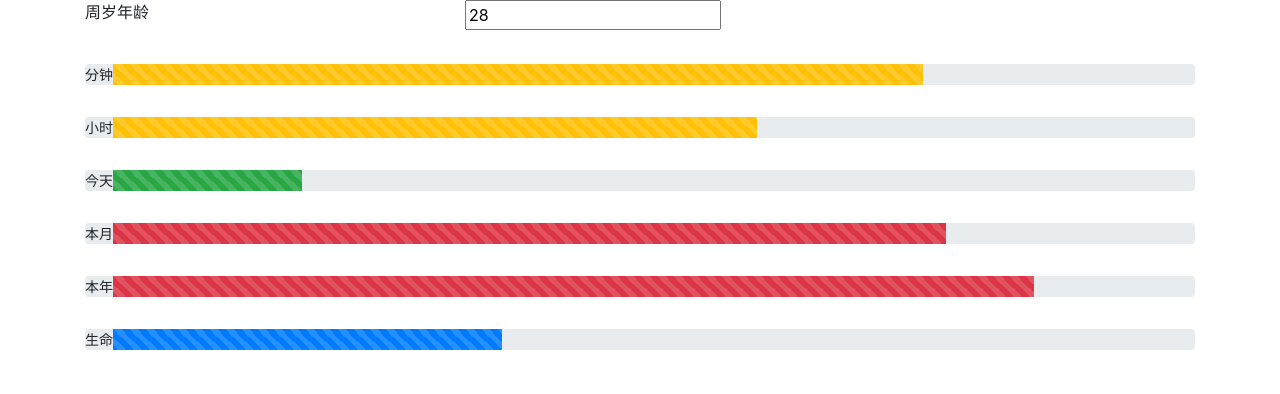
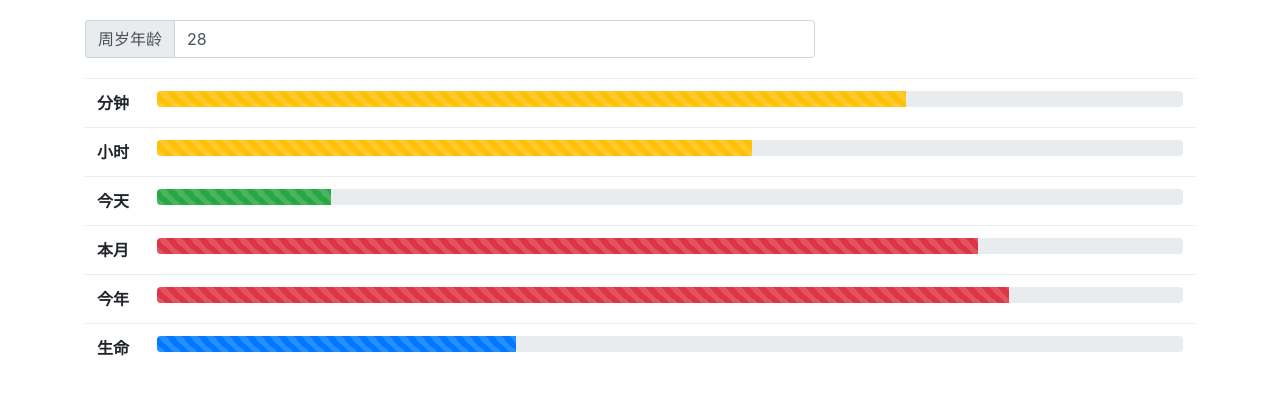
Before and after one commit to FlappyHeart/flappyheart.github.io, a plain HTML site: page life_progress/index.html in a window 1280 px wide. Drawn offline with nearby package versions, Linux system fonts and the light colour scheme.

Commit message:
适配移动浏览器

```diff
--- a/life_progress/index.html
+++ b/life_progress/index.html
@@ -2,56 +2,76 @@
 <html>
     <head>
         <meta charset="utf-8">
+        <meta name="viewport" id="viewport" content="width=device-width, initial-scale=1">
         <link rel="stylesheet" href="https://maxcdn.bootstrapcdn.com/bootstrap/4.0.0-beta.2/css/bootstrap.min.css">
 
         <title></title>
 
         <style media="screen">
-            .progress{
-                margin-top: 2rem;
-                font-size: 14px;
-                height: 100%;
-            }
         </style>
     </head>
     <body>
-        <div class="container">
+        <div class="container" style="margin-top: 20px;">
             <div class="row">
-                <label for="born" class="col-sm-4">周岁年龄</label>
-                <div class="col-sm-8">
-                    <input id="born" type="text" name="" value="28">
+                <div class="col-sm-8 input-group">
+                    <span class="input-group-addon" id="basic-addon3">周岁年龄</span>
+                    <input class="form-control" id="born" type="text" name="" value="28">
                 </div>
             </div>
 
-            <div class="progress">
-                分钟
-                <div id="minute" class="progress-bar progress-bar-striped progress-bar-animated" role="progressbar" aria-valuenow="75" aria-valuemin="0" aria-valuemax="100" style="width: 75%"></div>
-            </div>
+            <table class="table" style="margin-top: 20px;">
+              <tbody>
+                <tr>
+                  <th scope="row" style="width: 60px;">分钟</th>
+                  <td>
+                      <div class="progress">
+                          <div id="minute" class="progress-bar progress-bar-striped progress-bar-animated" role="progressbar" aria-valuenow="1" aria-valuemin="0" aria-valuemax="100" style="width: 1%"></div>
+                      </div>
+                  </td>
+                </tr>
+                <tr>
+                    <th scope="row" style="width: 60px;">小时</th>
+                    <td>
+                        <div class="progress">
+                            <div id="hour" class="progress-bar progress-bar-striped progress-bar-animated" role="progressbar" aria-valuenow="1" aria-valuemin="0" aria-valuemax="100" style="width: 1%"></div>
+                        </div>
+                    </td>
+                </tr>
+                <tr>
+                    <th scope="row" style="width: 60px;">今天</th>
+                    <td>
+                        <div class="progress">
+                            <div id="day" class="progress-bar progress-bar-striped progress-bar-animated" role="progressbar" aria-valuenow="1" aria-valuemin="0" aria-valuemax="100" style="width: 1%"></div>
+                        </div>
+                    </td>
+                </tr>
+                <tr>
+                    <th scope="row" style="width: 60px;">本月</th>
+                    <td>
+                        <div class="progress">
+                            <div id="month" class="progress-bar progress-bar-striped progress-bar-animated" role="progressbar" aria-valuenow="1" aria-valuemin="0" aria-valuemax="100" style="width: 1%"></div>
+                        </div>
+                    </td>
+                </tr>
+                <tr>
+                    <th scope="row" style="width: 60px;">今年</th>
+                    <td>
+                        <div class="progress">
+                            <div id="year" class="progress-bar progress-bar-striped progress-bar-animated" role="progressbar" aria-valuenow="1" aria-valuemin="0" aria-valuemax="100" style="width: 1%"></div>
+                        </div>
+                    </td>
+                </tr>
+                <tr>
+                    <th scope="row" style="width: 60px;">生命</th>
+                    <td>
+                        <div class="progress">
+                            <div id="life" class="progress-bar progress-bar-striped progress-bar-animated" role="progressbar" aria-valuenow="1" aria-valuemin="0" aria-valuemax="100" style="width: 1%"></div>
+                        </div>
+                    </td>
+                </tr>
+              </tbody>
+            </table>
 
-            <div class="progress">
-                小时
-                <div id="hour" class="progress-bar progress-bar-striped progress-bar-animated" role="progressbar" aria-valuenow="75" aria-valuemin="0" aria-valuemax="100" style="width: 75%"></div>
-            </div>
-
-            <div class="progress">
-                今天
-                <div id="day" class="progress-bar progress-bar-striped progress-bar-animated" role="progressbar" aria-valuenow="75" aria-valuemin="0" aria-valuemax="100" style="width: 75%"></div>
-            </div>
-
-            <div class="progress">
-                本月
-                <div id="month" class="progress-bar progress-bar-striped progress-bar-animated" role="progressbar" aria-valuenow="75" aria-valuemin="0" aria-valuemax="100" style="width: 75%"></div>
-            </div>
-
-            <div class="progress">
-                本年
-                <div id="year" class="progress-bar progress-bar-striped progress-bar-animated" role="progressbar" aria-valuenow="75" aria-valuemin="0" aria-valuemax="100" style="width: 75%"></div>
-            </div>
-
-            <div class="progress">
-                生命
-                <div id="life" class="progress-bar progress-bar-striped progress-bar-animated" role="progressbar" aria-valuenow="75" aria-valuemin="0" aria-valuemax="100" style="width: 75%"></div>
-            </div>
         </div>
     </body>
 
@@ -64,16 +84,17 @@
 
     function refresh(){
         var oDate = new Date(); //实例一个时间对象；
+        var year = ($('#born').val() / life_max).toFixed(2) * 100;
+        var month = ((oDate.getMonth() + 1) / 12).toFixed(2) * 100;   //获取系统月份，由于月份是从0开始计算，所以要加1
+
+        var some_month = new Date(oDate.getFullYear(), month,0);
+        var daycount = some_month.getDate();
+
         var second = (oDate.getSeconds() / 60).toFixed(2) * 100;
         var minute = (oDate.getMinutes() / 60).toFixed(2) * 100; //分
         var hour = (oDate.getHours() / 24).toFixed(2) * 100; //获取系统时，
         var day = (oDate.getDate() / daycount).toFixed(2) * 100; // 获取系统日，
-        var month = ((oDate.getMonth() + 1) / 12).toFixed(2) * 100;   //获取系统月份，由于月份是从0开始计算，所以要加1
         // var year = oDate.getFullYear();   //获取系统的年；
-        var year = ($('#born').val() / life_max).toFixed(2) * 100;
-
-        var some_month = new Date(year,month,0);
-        var daycount = some_month.getDate();
 
         $("#minute").css('width', second + "%");
         $("#hour").css('width', minute + "%");
@@ -81,7 +102,7 @@
         $("#month").css('width', day + "%");
         $("#year").css('width', month + "%");
         $("#life").css('width', year + "%");
-        console.log(second + "%")
+        // console.log(month + "%")
 
         change_color(second, 'minute');
         change_color(minute, 'hour');
```
Also changed, not shown: 1 other file.
